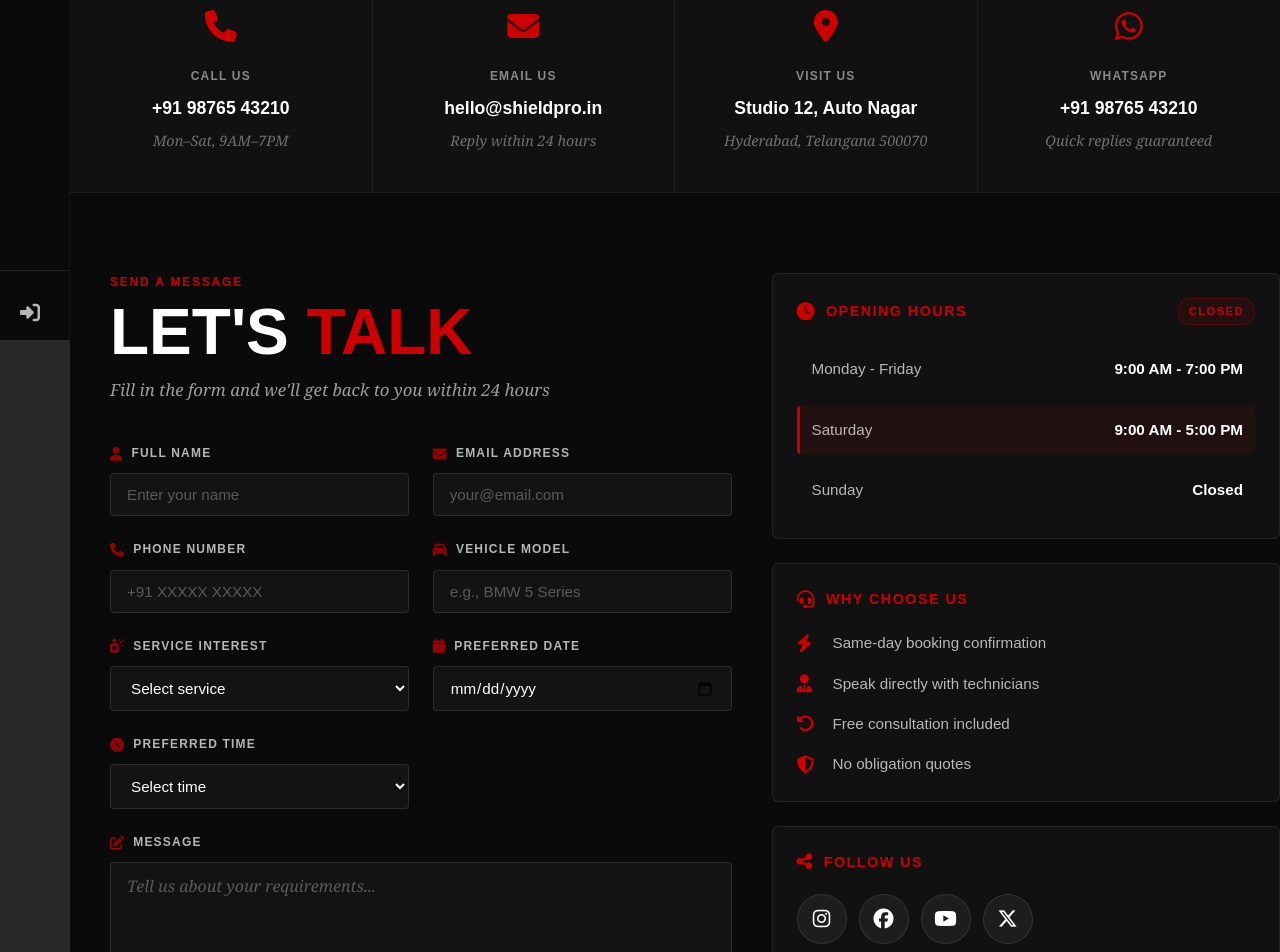
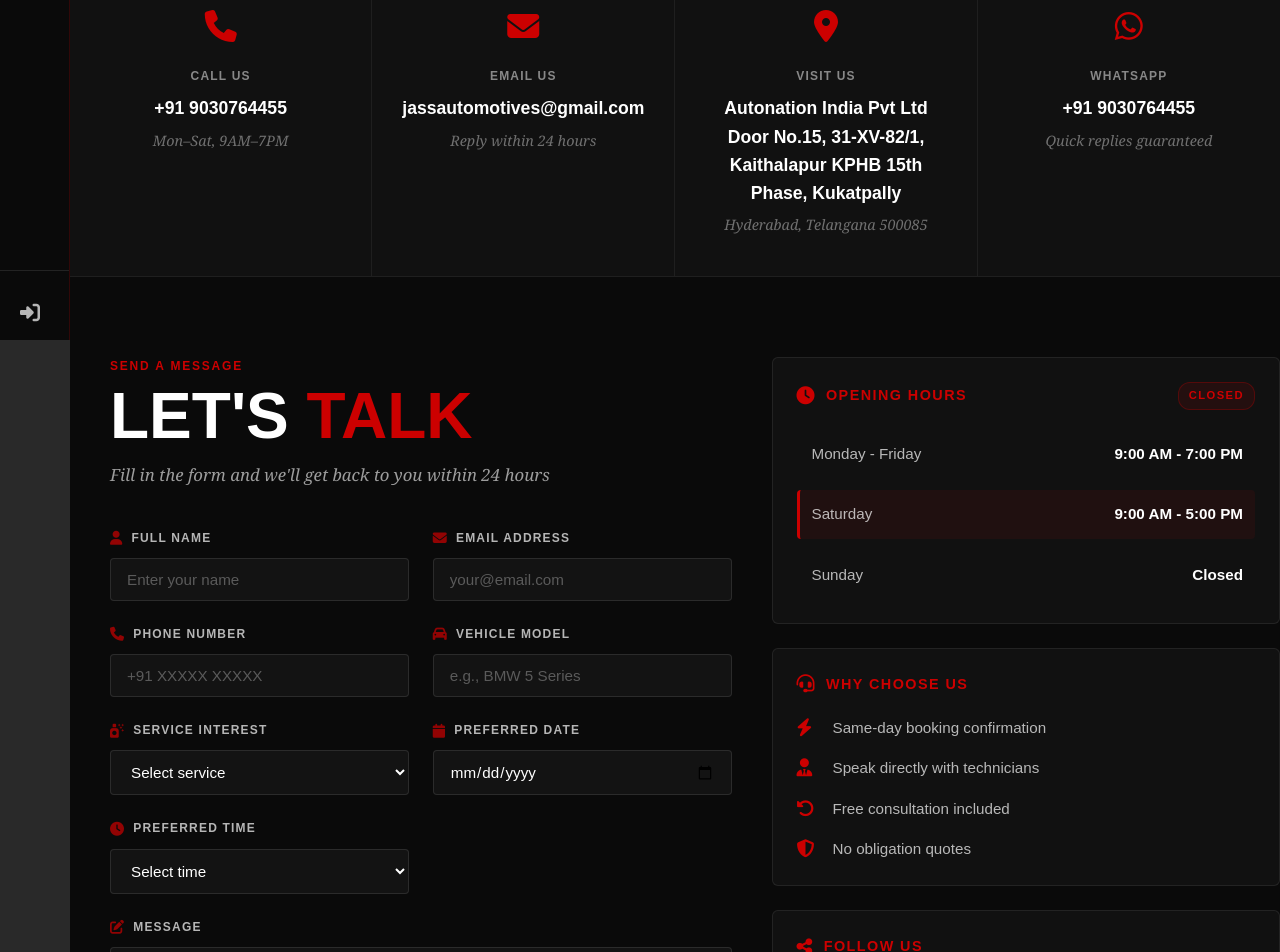
Before and after one commit to manishivanand905/jass-web-app, a React (Create React App) app in the folder client/: page /contact in a window 1280 px wide. Shown: the part 460-1412 px from the top of the page. Built offline with nearby package versions, Linux system fonts and the light colour scheme.

Commit message:
contact data updated

```diff
--- a/client/src/data/contactData.js
+++ b/client/src/data/contactData.js
@@ -1,12 +1,14 @@
 export const contactInfo = {
-  phone: "+91 98765 43210",
-  email: "hello@shieldpro.in",
-  whatsapp: "+91 98765 43210",
+  phone: "+91 9030764455",
+  email: "jassautomotives@gmail.com",
+  whatsapp: "+91 9030764455",
   address: {
-    line1: "Studio 12, Auto Nagar",
-    line2: "Hyderabad, Telangana 500070",
-    googleMapsUrl: "https://maps.google.com/?q=Auto+Nagar+Hyderabad",
-    embedUrl: "https://www.google.com/maps/embed?pb=!1m18!1m12!1m3!1d3806.6!2d78.4!3d17.4!2m3!1f0!2f0!3f0!3m2!1i1024!2i768!4f13.1!3m3!1m2!1s0x0%3A0x0!2zMTfCsDI0JzAwLjAiTiA3OMKwMjQnMDAuMCJF!5e0!3m2!1sen!2sin!4v1234567890",
+    line1:
+      "Autonation India Pvt Ltd\nDoor No.15, 31-XV-82/1, Kaithalapur\nKPHB 15th Phase, Kukatpally",
+    line2: "Hyderabad, Telangana 500085",
+    googleMapsUrl: "https://maps.app.goo.gl/iSDzsY9UhzD5oxwy6",
+    embedUrl:
+      "https://www.google.com/maps/embed?pb=!1m18!1m12!1m3!1d3806.6!2d78.4!3d17.4!2m3!1f0!2f0!3f0!3m2!1i1024!2i768!4f13.1!3m3!1m2!1s0x0%3A0x0!2zMTfCsDI0JzAwLjAiTiA3OMKwMjQnMDAuMCJF!5e0!3m2!1sen!2sin!4v1234567890",
   },
   hours: [
     { day: "Monday - Friday", hours: "9:00 AM - 7:00 PM", open: true },
@@ -14,10 +16,21 @@ export const contactInfo = {
     { day: "Sunday", hours: "Closed", open: false },
   ],
   social: [
-    { platform: "Instagram", icon: "fa-brands fa-instagram", url: "#" },
-    { platform: "Facebook", icon: "fa-brands fa-facebook", url: "#" },
-    { platform: "YouTube", icon: "fa-brands fa-youtube", url: "#" },
-    { platform: "X", icon: "fa-brands fa-x-twitter", url: "#" },
+    {
+      platform: "Instagram",
+      icon: "fa-brands fa-instagram",
+      url: "https://www.instagram.com/jass_automotives/",
+    },
+    {
+      platform: "whatsapp",
+      icon: "fa-brands fa-whatsapp",
+      url: "https://api.whatsapp.com/send/?phone=919030764455&text&type=phone_number&app_absent=0",
+    },
+    {
+      platform: "Facebook",
+      icon: "fa-brands fa-facebook",
+      url: "https://www.facebook.com/",
+    },
   ],
 };
 
--- a/client/src/pages/user/Products/Products.jsx
+++ b/client/src/pages/user/Products/Products.jsx
@@ -35,6 +35,12 @@ import {
   EmptyTitle,
   EmptyText,
   ClearButton,
+  CTABanner,
+  CTAContent,
+  CTATitle,
+  CTASubtitle,
+  CTAButtons,
+  SecondaryButton,
 } from "./ProductsStyles";
 import ProductCard from "../../../components/user/ProductCard/ProductCard";
 
@@ -288,6 +294,26 @@ const Products = () => {
             </ClearButton>
           </EmptyState>
         )}
+
+        <CTABanner>
+          <CTAContent>
+            <CTATitle>
+              READY TO PROTECT <span>YOUR VEHICLE?</span>
+            </CTATitle>
+
+            <CTASubtitle>
+              Book your service today and experience premium automotive
+              protection
+            </CTASubtitle>
+
+            <CTAButtons>
+              <SecondaryButton onClick={() => navigate("/contact")}>
+                <i className="fa-solid fa-phone" />
+                CONTACT US
+              </SecondaryButton>
+            </CTAButtons>
+          </CTAContent>
+        </CTABanner>
       </ProductsWrapper>
     </Sidebar>
   );
--- a/client/src/pages/user/Products/ProductsStyles.js
+++ b/client/src/pages/user/Products/ProductsStyles.js
@@ -656,3 +656,103 @@ export const ClearButton = styled.button`
     max-width: 240px;
   }
 `;
+
+export const CTABanner = styled.section`
+  padding: 100px 60px;
+  background:
+    radial-gradient(circle at center, rgba(204, 0, 0, 0.1), transparent 70%),
+    #0a0a0a;
+  text-align: center;
+
+  @media (max-width: 768px) {
+    padding: 60px 30px;
+  }
+`;
+
+export const CTAContent = styled.div`
+  max-width: 800px;
+  margin: 0 auto;
+`;
+
+export const CTATitle = styled.h2`
+  font-family: "Barlow Condensed", Arial, sans-serif;
+  font-size: clamp(2.5rem, 5vw, 4rem);
+  font-weight: 900;
+  line-height: 1.1;
+  text-transform: uppercase;
+  color: #ffffff;
+  margin: 0 0 16px 0;
+
+  span {
+    color: #cc0000;
+  }
+`;
+
+export const CTASubtitle = styled.p`
+  font-family: "Cormorant Garamond", Georgia, serif;
+  font-size: 1.1rem;
+  font-style: italic;
+  color: rgba(255, 255, 255, 0.6);
+  margin: 0 0 40px 0;
+`;
+
+export const CTAButtons = styled.div`
+  display: flex;
+  gap: 16px;
+  justify-content: center;
+  flex-wrap: wrap;
+`;
+
+export const PrimaryButton = styled.button`
+  font-family: "Barlow Condensed", Arial, sans-serif;
+  font-size: 0.95rem;
+  font-weight: 700;
+  letter-spacing: 0.1em;
+  text-transform: uppercase;
+  padding: 16px 32px;
+  background: #cc0000;
+  color: #ffffff;
+  border: none;
+  border-radius: 6px;
+  cursor: pointer;
+  display: flex;
+  align-items: center;
+  gap: 10px;
+  transition: all 0.3s;
+
+  &:hover {
+    background: #ff0000;
+    transform: translateY(-2px);
+  }
+
+  i {
+    font-size: 16px;
+  }
+`;
+
+export const SecondaryButton = styled.button`
+  font-family: "Barlow Condensed", Arial, sans-serif;
+  font-size: 0.95rem;
+  font-weight: 700;
+  letter-spacing: 0.1em;
+  text-transform: uppercase;
+  padding: 16px 32px;
+  background: transparent;
+  color: #ffffff;
+  border: 2px solid rgba(255, 255, 255, 0.3);
+  border-radius: 6px;
+  cursor: pointer;
+  display: flex;
+  align-items: center;
+  gap: 10px;
+  transition: all 0.3s;
+
+  &:hover {
+    border-color: #cc0000;
+    color: #cc0000;
+  }
+
+  i {
+    font-size: 16px;
+  }
+`;
--- a/client/src/pages/user/Services/Services.jsx
+++ b/client/src/pages/user/Services/Services.jsx
@@ -373,7 +373,7 @@ const Services = () => {
                   VIEW PRODUCTS
                 </PrimaryButton>
 
-                <SecondaryButton>
+                <SecondaryButton onClick={() => navigate('/contact')}>
                   <i className="fa-solid fa-phone" />
                   CONTACT US
                 </SecondaryButton>
```
